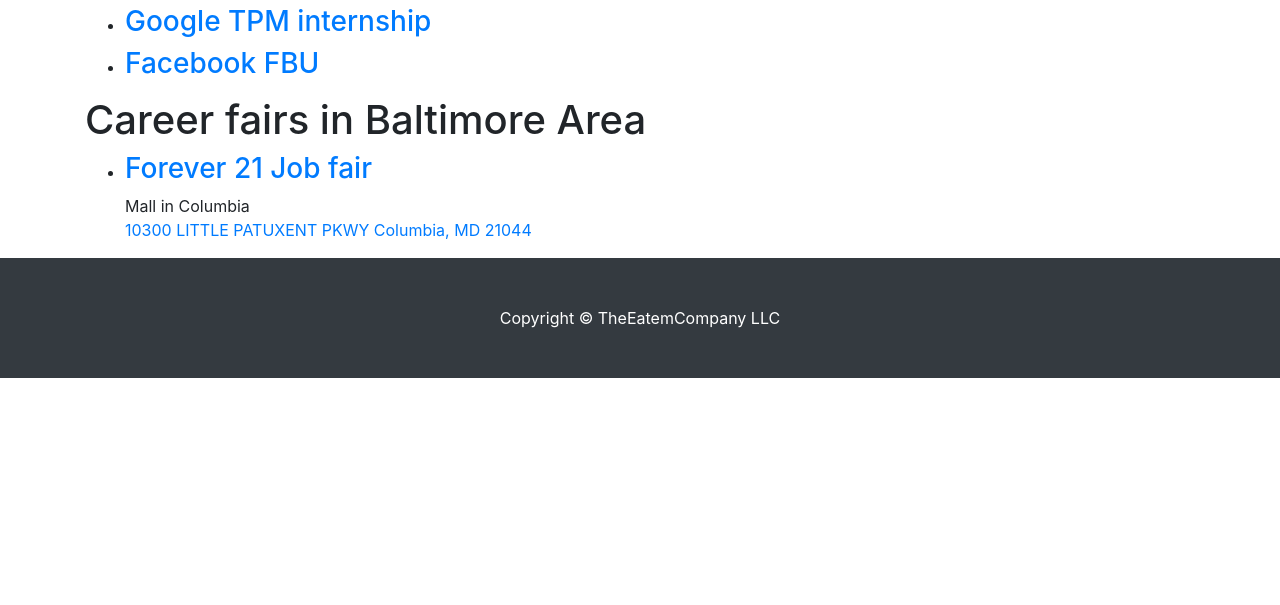
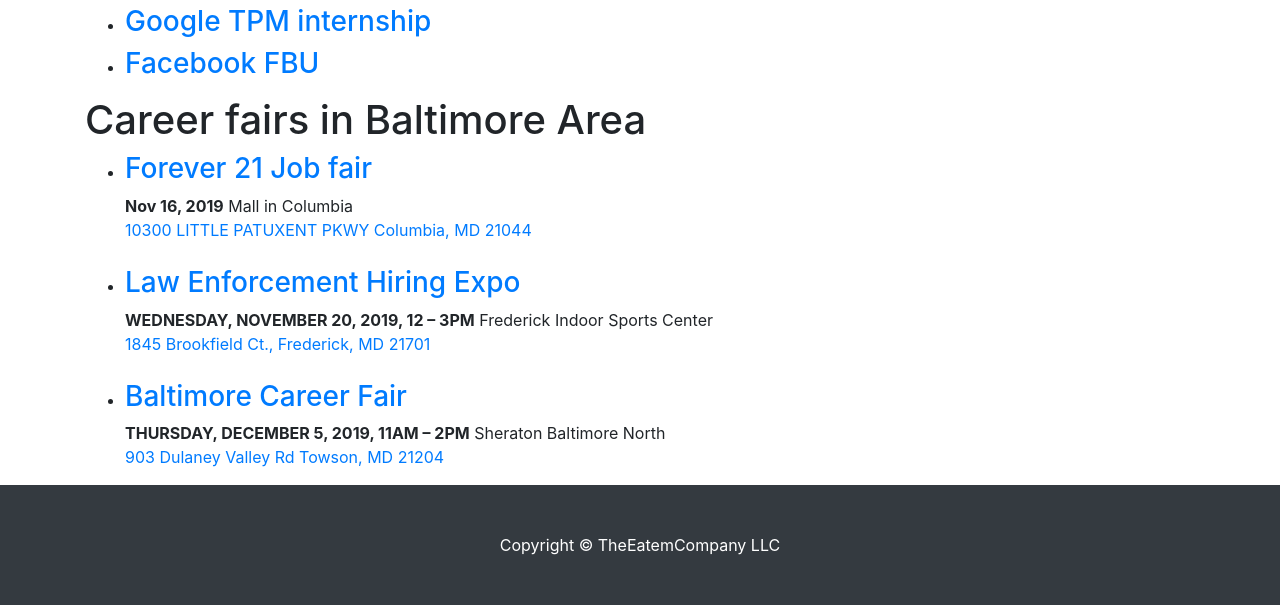
Before and after one commit to ahmadthegoat/Helpme, a Flask app: page /resources in a window 1280 px wide. Shown: the part 222-827 px from the top of the page. Before the commit the page ends 600 px from the top, so only its background shows below. Run offline with Flask 2, Linux system fonts and the light colour scheme; some libraries are stand-ins or nearby versions.

Commit message:
Adding more resources for job fair

```diff
--- a/templates/base.html
+++ b/templates/base.html
@@ -79,9 +79,25 @@
                 <ul>
                     <li>
                         <h3> <a href="https://forever21.mua.hrdepartment.com/hr/ats/Posting/view/34870"> Forever 21 Job fair</a> </h3>
+                        <text><b>Nov 16, 2019</b></text>
                         <text> Mall in Columbia <br>
                             <a href="https://www.google.com/maps/dir/39.3469473,-76.582246/Mall+in+Columbia+10300+LITTLE+PATUXENT+PKWY+Columbia,+MD+21044/@39.3100347,-76.8449361,11z/data=!3m1!4b1!4m9!4m8!1m1!4e1!1m5!1m1!1s0x89b7df983d29bebd:0x7a5d58d06175dc7f!2m2!1d-76.8620641!2d39.2151301">10300 LITTLE PATUXENT PKWY Columbia, MD 21044</a></text>
 
+                    </li>
+                    <br>
+                    <li>
+                        <h3> <a href="https://www.relianthiring.com/maryland-law-enforcement-hiring-expo.html"> Law Enforcement Hiring Expo </a> </h3>
+                        <text><b>WEDNESDAY, NOVEMBER 20, 2019, 12 – 3PM</b></text>
+                        <text>Frederick Indoor Sports Center <br>
+                        <a href="https://www.google.com/maps/dir/39.3469473,-76.582246/Frederick+Indoor+Sports+Center/@39.3683893,-77.5366788,9z/data=!3m1!4b1!4m9!4m8!1m1!4e1!1m5!1m1!1s0x89c9dabf60742981:0x9f643f32d83a27e5!2m2!1d-77.40122!2d39.4418462">1845 Brookfield Ct.,
+                        Frederick, MD 21701</a> </text>
+                    </li>
+                    <br>
+                    <li>
+                        <h3> <a href="https://choicecareerfairs.com/e/baltimore-career-fair-december-5-2019">Baltimore Career Fair</a> </h3>
+                        <text><b>THURSDAY, DECEMBER 5, 2019, 11AM – 2PM</b></text>
+                        <text>Sheraton Baltimore North<br>
+                        <a href="https://www.google.com/maps/dir/39.3469473,-76.582246/Sheraton+Baltimore+North+903+Dulaney+Valley+Rd.+Towson,+MD+21204/@39.3772647,-76.6199173,13z/data=!3m1!4b1!4m9!4m8!1m1!4e1!1m5!1m1!1s0x89c80fac7e02431b:0xb4f6bd7099b5c5d6!2m2!1d-76.5997964!2d39.4061821">903 Dulaney Valley Rd Towson, MD 21204</a> </text>
                     </li>
                 </ul>
             {% endblock %}
```
